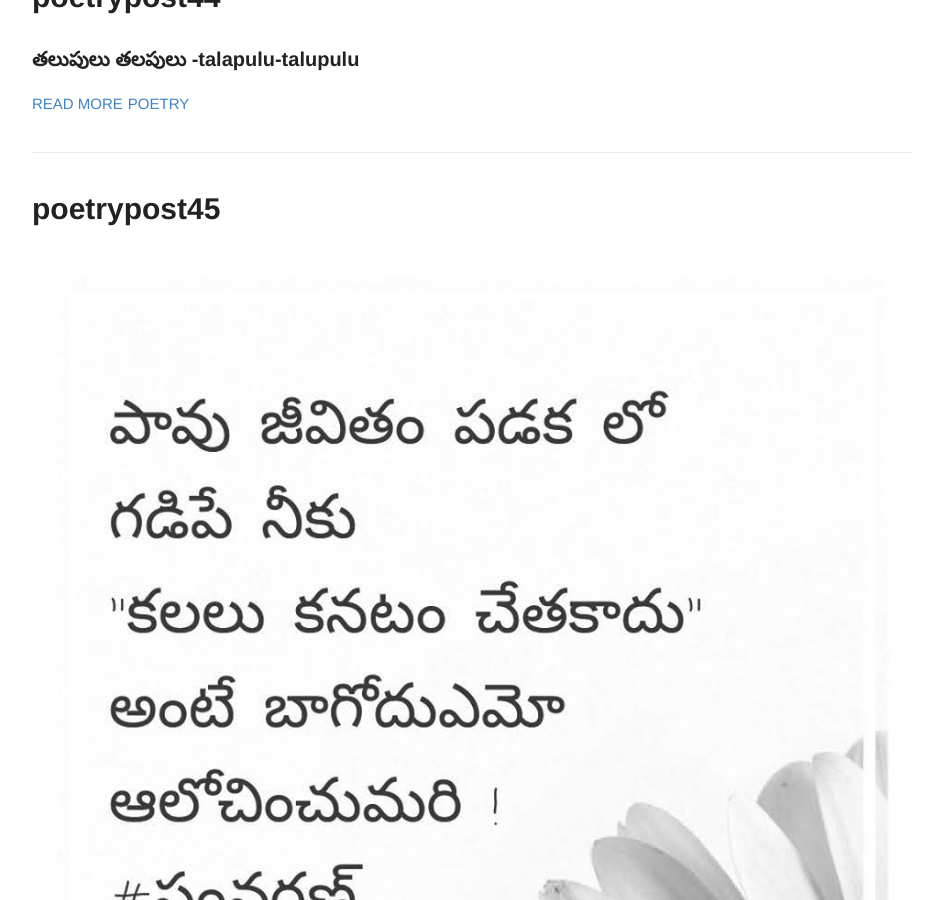
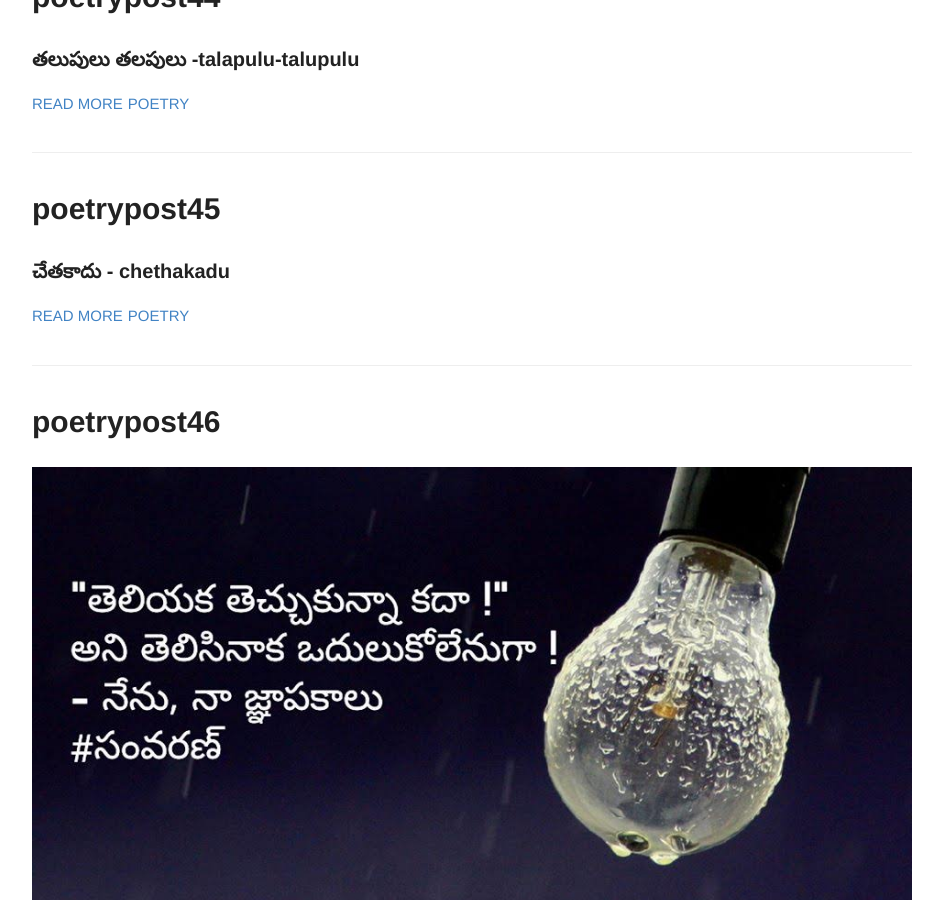
Before and after one commit to rsk/rsk.github.io, a Jekyll site: the page built from index.html, in a window 1280 px wide and 900 px high, scrolled down 12861 px. Shown: the whole window, without its empty margins (168-1111 px from the left). Built offline with Jekyll 4.4.1, drawn with Linux system fonts in a browser that asks for light colours.

Commit message:
update excerpt

```diff
--- a/_posts/2014-6-24-poetrypost45.md
+++ b/_posts/2014-6-24-poetrypost45.md
@@ -2,6 +2,7 @@
 layout: post
 title: poetrypost45
 number: 45
+excerpt: చేతకాదు - chethakadu
 tags:
   - poetry
 
```
